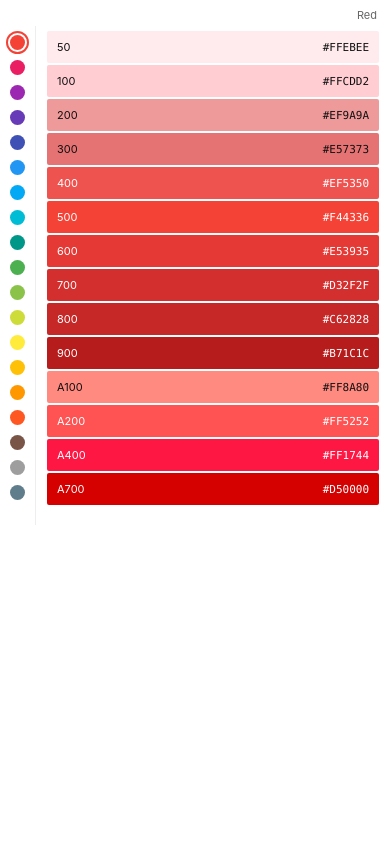
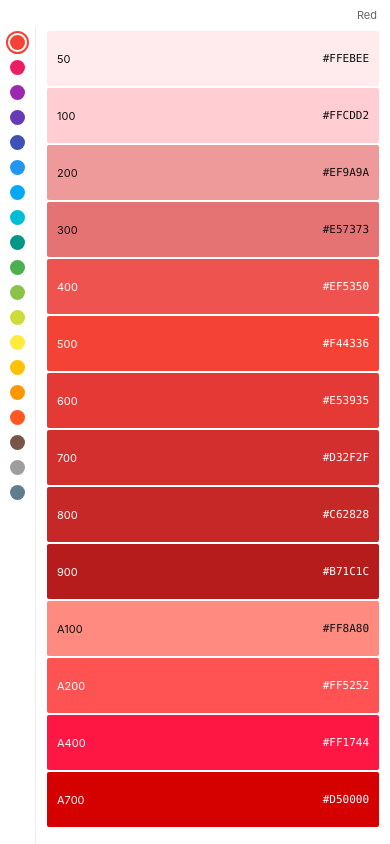
Before and after one commit to BafS/Material-Colors-native, a React Native app: screen / in a window 390 px wide. Built offline with nearby package versions, Linux system fonts and the light colour scheme.

Commit message:
Extract header into component

```diff
--- a/src/App.js
+++ b/src/App.js
@@ -12,6 +12,7 @@ import {StyleSheet, View} from 'react-native';
 
 import ColorsPanel from './ColorsPanel';
 import ColorsListPanel from './ColorsListPanel';
+import Header from './Header';
 import colors from './colors';
 
 const selectedColors = colors.material.colors;
@@ -25,14 +26,15 @@ const App: () => Node = () => {
 
   return (
     <View style={styles.container}>
+      <Header style={styles.header} title={selectedColor}/>
       <ColorsListPanel
-        style={styles.leftPane}
+        style={styles.colorsListPanel}
         colors={selectedColors}
         selected={selectedColor}
         onClick={setColorName}
       />
       <ColorsPanel
-        style={styles.rightPane}
+        style={styles.colorsPanel}
         name={selectedColor}
         palette={selectedColors[selectedColor]}
       />
@@ -43,14 +45,22 @@ const App: () => Node = () => {
 const styles = StyleSheet.create({
   container: {
     flex: 1,
+    paddingTop: 26,
     flexDirection: 'row',
-    justifyContent: 'flex-start',
-    alignItems: 'flex-start',
     backgroundColor: '#fff',
   },
 
-  leftPane: {
-    marginTop: 26,
+  header: {
+    position: 'absolute',
+    height: 25,
+    paddingTop: 8,
+    paddingRight: 13,
+    top: 0,
+    right: 0,
+    left: 0,
+  },
+
+  colorsListPanel: {
     padding: 5,
     paddingTop: 4,
     paddingBottom: 20,
@@ -58,10 +68,10 @@ const styles = StyleSheet.create({
     borderRightWidth: 1,
   },
 
-  rightPane: {
+  colorsPanel: {
     flex: 1,
     flexDirection: 'column',
-    paddingTop: 0,
+    paddingTop: 2,
     paddingLeft: 5,
     paddingRight: 5,
   },
--- a/src/ColorsPanel.js
+++ b/src/ColorsPanel.js
@@ -60,15 +60,6 @@ export default ({style, palette, name}) => {
 
   return (
     <View style={style}>
-      <Text
-        style={{
-          margin: 8,
-          textAlign: 'right',
-          fontSize: 11,
-          color: '#666',
-        }}>
-        {(name[0] ?? '').toUpperCase() + name.slice(1).replace('-', ' ')}
-      </Text>
       <Animated.View
         style={[
           style,
--- /dev/null
+++ b/src/Header.js
@@ -0,0 +1,19 @@
+import React from 'react';
+import {Text, View, StyleSheet} from 'react-native';
+
+export default ({style, title}) => (
+  <View style={style}>
+    <Text style={styles.title}>
+      {(title[0] ?? '').toUpperCase() + title.slice(1).replace('-', ' ')}
+    </Text>
+  </View>
+);
+
+const styles = StyleSheet.create({
+  title: {
+    height: 20,
+    textAlign: 'right',
+    fontSize: 11,
+    color: '#666',
+  },
+});
```
